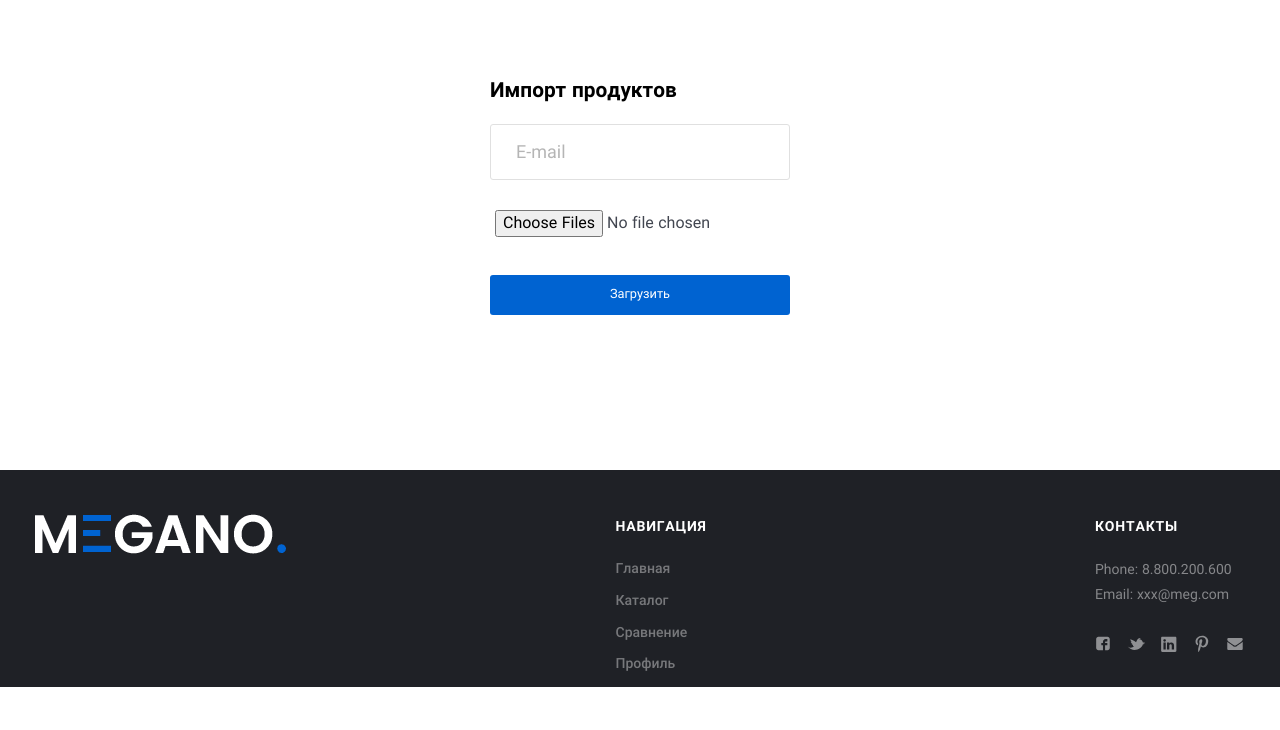
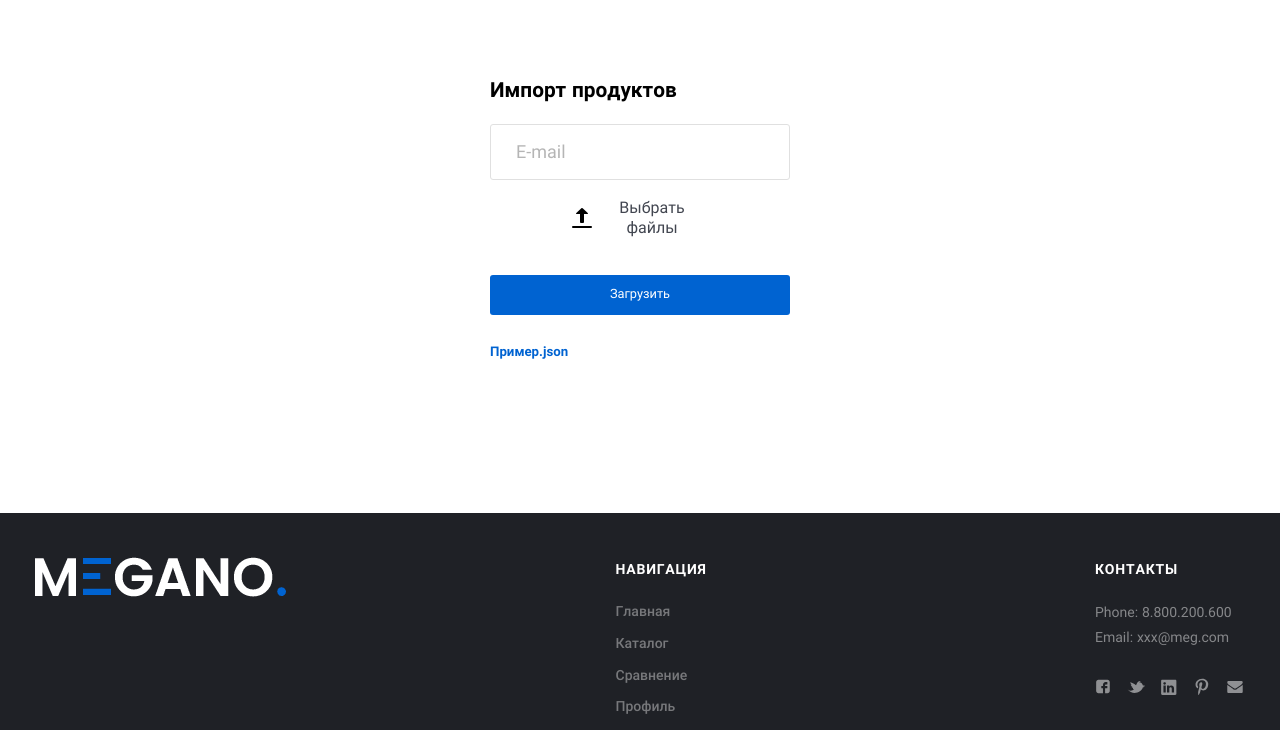
Before and after one commit to skurik2008/Marketplace-django-framework-team-project, a Django app: page /import-products/ in a window 1280 px wide. Shown: the part 180-910 px from the top of the page. Before the commit the page ends 867 px from the top, so only its background shows below. Run offline with Django 3.2, Linux system fonts and the light colour scheme; the visitor is signed in with stand-in values (Sample User, id 1); data comes from the database, SQL or seed files in the repository; parts of the project's set-up code (start-up, migrations or seed data) failed here and were passed over.

Commit message:
Изменена форма импорта, добавлено поле активности для модели продукта

```diff
--- a/marketplace/app_merch/forms.py
+++ b/marketplace/app_merch/forms.py
@@ -167,5 +167,5 @@ class ProductImportForm(forms.Form):
         widget=forms.EmailInput(attrs={'placeholder': 'E-mail'}), label=''
     )
     json_file = forms.FileField(
-        label='', widget=forms.ClearableFileInput(attrs={"multiple": True})
+        label='', widget=forms.ClearableFileInput(attrs={"multiple": True, "class": "Import-form-file-input"})
     )
--- a/marketplace/app_merch/import_service.py
+++ b/marketplace/app_merch/import_service.py
@@ -103,9 +103,6 @@ class ImportProductsService:
             email.attach(
                 filename="results.log",
                 content=content,
-                mimetype=mimetypes.guess_type(
-                    os.path.join(BASE_DIR, 'imports', 'results.log')
-                )
             )
             email.send()
             return True
--- a/marketplace/app_merch/models.py
+++ b/marketplace/app_merch/models.py
@@ -112,6 +112,7 @@ class Product(models.Model):
     )
     media = models.ManyToManyField(Image, verbose_name="медиафайлы продукта")
     characters = models.JSONField(verbose_name="характеристики")
+    is_active = models.BooleanField(default=False, verbose_name='активность')
 
     class Meta:
         verbose_name = "Продукт"
--- a/marketplace/app_merch/views.py
+++ b/marketplace/app_merch/views.py
@@ -161,7 +161,10 @@ class CatalogView(ListView):
         Получение списка товаров по фильтру и сортировке.
         Список кешируется на 1 день.
         """
-        queryset: QuerySet = Product.objects.filter(offers__is_active=True)
+
+        # TODO: Proverka na cache
+
+        queryset: QuerySet = Product.objects.filter(is_active=True, offers__is_active=True)
 
         time_to_cache: int = SiteSettings.load().time_to_cache
         if not time_to_cache:
--- a/marketplace/templates/includes/header.html
+++ b/marketplace/templates/includes/header.html
@@ -56,6 +56,10 @@
                             </li>
                             <li class="menu-item"><a class="menu-link" href="comparison.html">Сравнение</a>
                             </li>
+                            {% if request.user.is_staff %}
+                                <li class="menu-item"><a class="menu-link" href="{% url 'pages:import_page' %}">Импорты</a>
+                                </li>
+                            {% endif %}
                         </ul>
                     </div>
                 </nav>
--- a/marketplace/templates/products/import-products.html
+++ b/marketplace/templates/products/import-products.html
@@ -2,6 +2,35 @@
 {% load static %}
 
 {% block main %}
+    <style>
+    .Json-import-file {
+        width: 140px;
+        height: 50px;
+        position: absolute;
+        left: 50%;
+        top: 50%;
+        margin-left: -70px;
+        margin-top: -50px;
+        display: flex;
+        justify-content: center;
+        text-align: center;
+        align-items: center;
+    }
+
+    .Json-import-file:hover {
+        color: #1f7eff;
+    }
+
+    .Import-form-file-input {
+        opacity: 0;
+        left: 0;
+        bottom: 0;
+        right: 0;
+        top: 0;
+    }
+
+    </style>
+
     <div class="wrap">
         <div class="wrapper">
             {% if success == 'True' %}
@@ -11,7 +40,7 @@
                 </div>
             {% elif success == 'False' %}
                 <div style="text-align: center; color: #f26d7d">
-                Не удалось импортировать все товары.
+                Не удалось импортировать все продукты.
                 Проверьте лог файл.
                 </div>
             {% endif %}
@@ -23,8 +52,19 @@
             <form method="POST" enctype="multipart/form-data">
                 {% csrf_token %}
                 {{ form.as_p }}
+                <label class="Json-import-file" for="id_json_file">
+                    <img src="{% static  "assets/img/icons/upload.png" %}" alt="#.png">Выбрать файлы
+                </label>
             <input type="submit" value="Загрузить">
+                <a href="{% static 'import_example.json' %}" download>
+                    <h5>Пример.json</h5>
+                </a>
             </form>
         </div>
     </div>
+
+    <script>
+
+    </script>
+
 {% endblock %}
```
Also changed, not shown: marketplace/app_merch/migrations/0016_product_is_active.py (added), marketplace/app_users/migrations/0014_auto_20230527_0943.py (added), marketplace/static/import_example.json (renamed from marketplace/imports/waiting/example.json).
